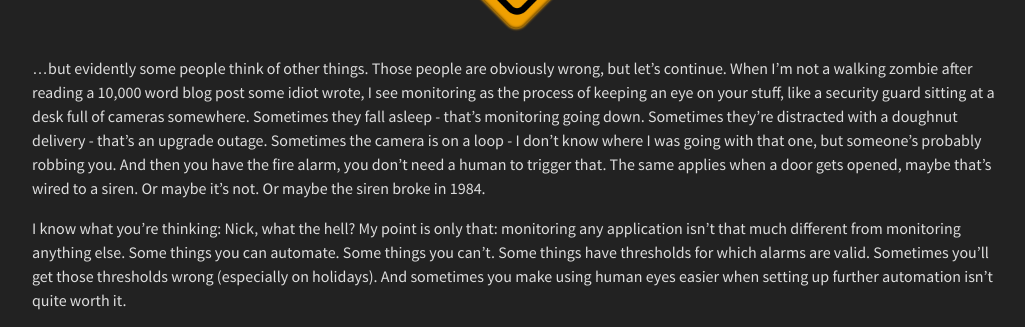
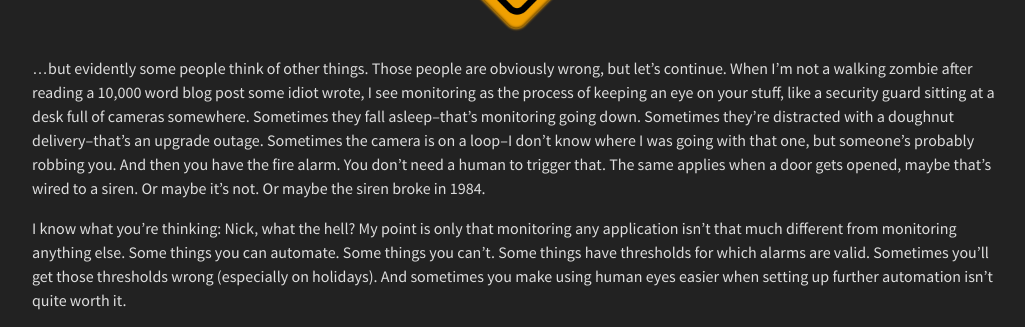
Before and after one commit to NickCraver/nickcraver.github.com, a Jekyll site: the page built from blog/_posts/2018-11-29-stack-overflow-how-we-do-monitoring.markdown, in a window 1280 px wide and 900 px high, scrolled down 504 px. Shown: the part 202-529 px from the top of the window, without its empty margins (123-1148 px from the left). Built offline with Jekyll 4.4.1, drawn with Linux system fonts in a browser that asks for light colours; comment, search, counter and statistics services are not loaded.

Commit message:
A few fixes

```diff
--- a/blog/_posts/2018-11-29-stack-overflow-how-we-do-monitoring.markdown
+++ b/blog/_posts/2018-11-29-stack-overflow-how-we-do-monitoring.markdown
@@ -6,7 +6,6 @@ date:   2018-11-29
 ---
 > This is #4 in a [very long series of posts]({% post_url blog/2016-02-03-stack-overflow-a-technical-deconstruction %}) on Stack Overflow's architecture.
 Previous post (#3): [Stack Overflow: How We Do Deployment - 2016 Edition]({% post_url blog/2016-05-03-stack-overflow-how-we-do-deployment-2016-edition %})
-
 
 What is monitoring? As far as I can tell, it means different things to different people.
 But we more or less agree on the concept.
@@ -20,16 +19,16 @@ When someone says monitoring, I think of:
 ...but evidently some people think of other things.
 Those people are obviously wrong, but let's continue.
 When I'm not a walking zombie after reading a 10,000 word blog post some idiot wrote, I see monitoring as the process of keeping an eye on your stuff, like a security guard sitting at a desk full of cameras somewhere.
-Sometimes they fall asleep - that's monitoring going down.
-Sometimes they're distracted with a doughnut delivery - that's an upgrade outage.
-Sometimes the camera is on a loop - I don't know where I was going with that one, but someone's probably robbing you.
-And then you have the fire alarm, you don't need a human to trigger that.
+Sometimes they fall asleep--that's monitoring going down.
+Sometimes they're distracted with a doughnut delivery--that's an upgrade outage.
+Sometimes the camera is on a loop--I don't know where I was going with that one, but someone's probably robbing you.
+And then you have the fire alarm. You don't need a human to trigger that.
 The same applies when a door gets opened, maybe that's wired to a siren.
 Or maybe it's not.
 Or maybe the siren broke in 1984.
 
 I know what you're thinking: Nick, what the hell?
-My point is only that: monitoring any application isn't that much different from monitoring anything else.
+My point is only that monitoring any application isn't that much different from monitoring anything else.
 Some things you can automate.
 Some things you can't.
 Some things have thresholds for which alarms are valid.
```
